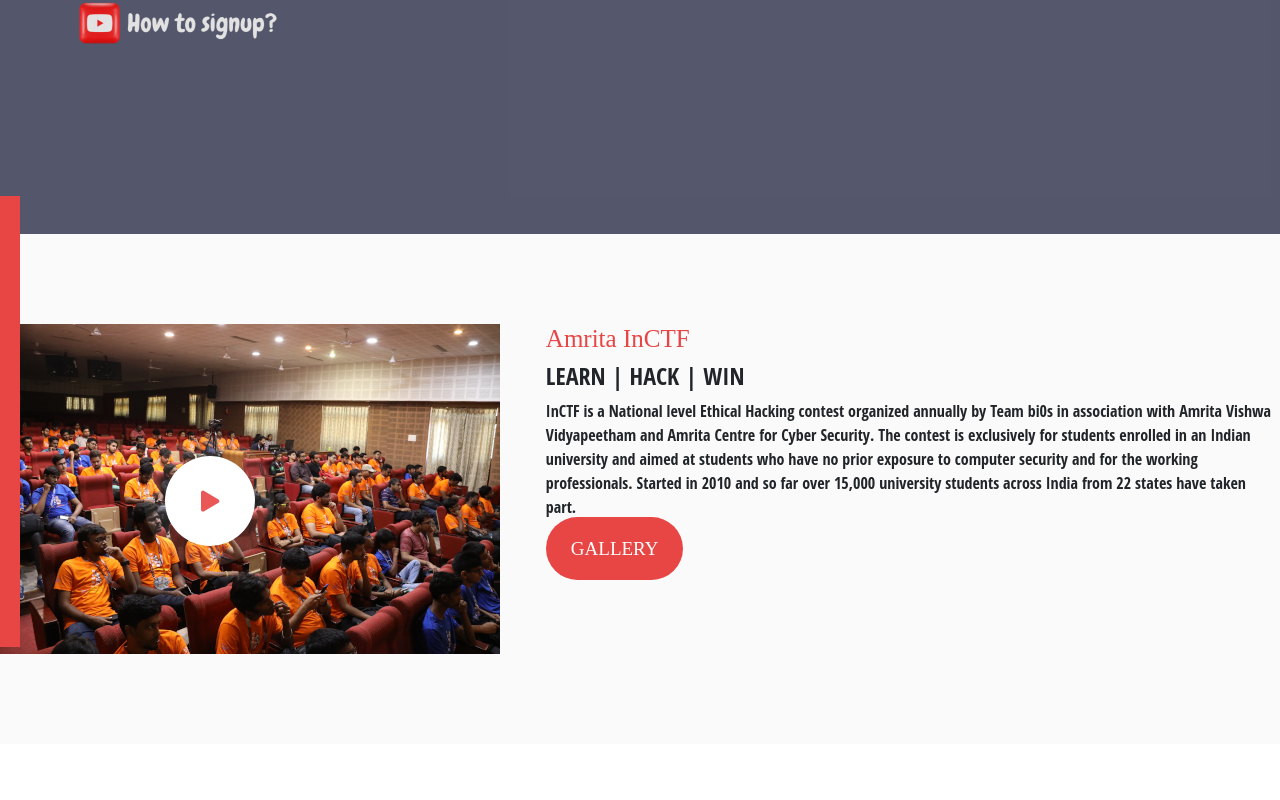
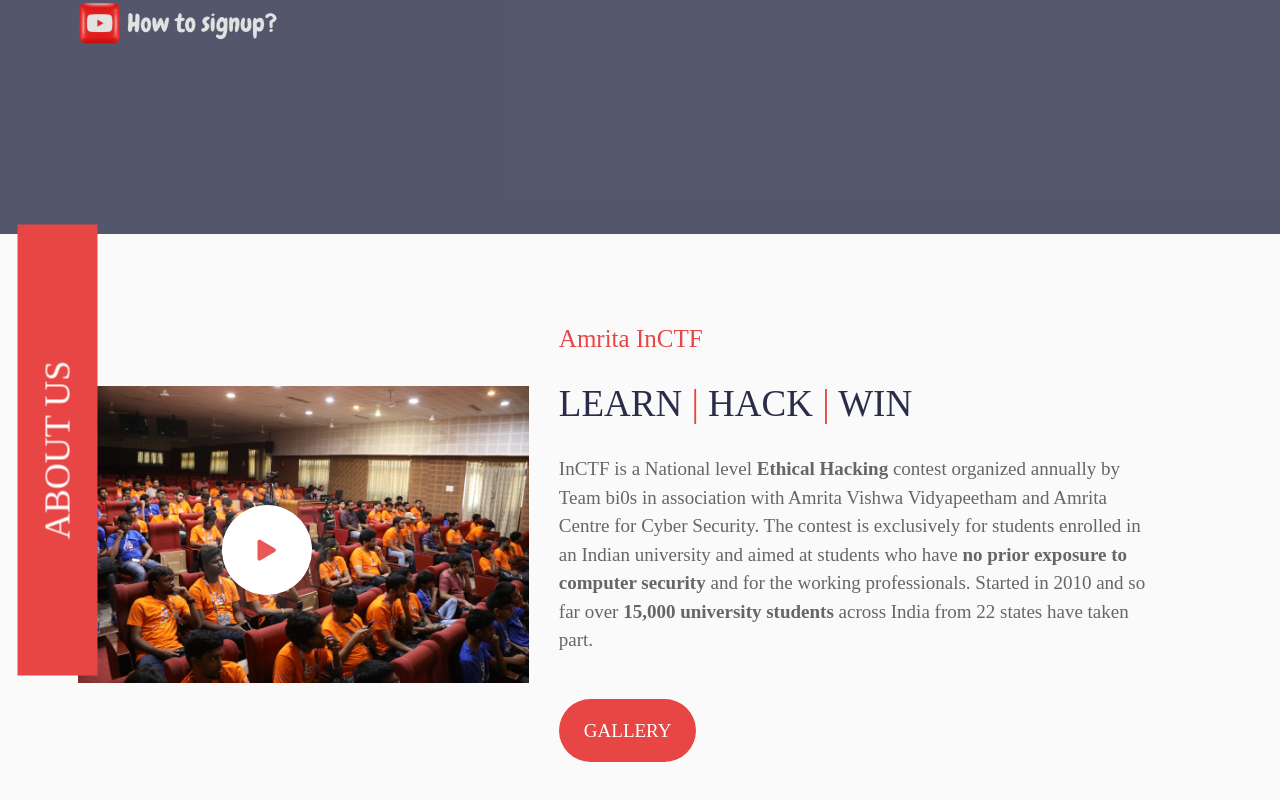
Before and after one commit to Shogil/InCTF-webapp, a React (Create React App) app: page / in a window 1280 px wide. Shown: the part 566-1366 px from the top of the page. Before the commit the page ends 1310 px from the top, so only its background shows below. Built offline with nearby package versions, Linux system fonts and the light colour scheme.

Commit message:
update the about data

```diff
--- a/src/Components/About/About.js
+++ b/src/Components/About/About.js
@@ -7,10 +7,19 @@
     position: relative;
     background: #fafafa;
 
+
 `;
 const CoverWrap = styled.div`
-        .main-img {
+        img {
             position: relative;
+        }
+         img {
+            max-width: 100%;
+        }
+        img {
+            overflow: hidden;
+            border: 0;
+            vertical-align: middle;
         }
         .ai-place {
             -webkit-transform: rotate(-90deg);
@@ -32,6 +41,7 @@
         .ai-place:hover {
             color: white;
         }
+
         @-webkit-keyframes pulse-border {
             0% {
                 -webkit-transform: translateX(-50%) translateY(-50%) translateZ(0) scale(1);
@@ -59,6 +69,7 @@
                 opacity: 0;
             }
         }
+
         .play-btn {
             position: absolute;
             top: 40%;
@@ -104,11 +115,46 @@
             transition: all linear .3s;
             z-index: 0;
         }
-        .about-txt h3 {
+
+        h3 {
             font-size: 25px;
             font-family: bl;
             color: #e84545;
         }
+
+        .about-txt h4 {
+            font-size: 37px;
+            font-family: bb;
+            color: #2a2d48;
+            padding-top: 17px;
+            padding-bottom: 19px;
+            line-height: 49px;
+        }
+
+        .about-txt h4 span {
+            color: #e84545;
+        }
+        .card h5 {
+            font-size: 25px;
+            font-family: 'br';
+            font-weight: bold;
+            color: #e84545;
+        }
+        p {
+            font-size: 19px;
+            color: #666;
+            font-family: br;
+            padding-bottom: 46px;
+            padding-right: 40px;
+        }
+        .card p {
+            font-size: 15px;
+            font-weight: bold;
+            color: #222640;
+            font-family: br;
+            margin-bottom: 8px;
+        }
+
         .about-txt a {
             padding: 21px 25px;
             background: #e84545;
@@ -121,23 +167,28 @@
             -o-transition: all linear .3s;
             transition: all linear .3s;
         }
+
+        .about-txt a:hover {
+            -webkit-box-shadow: 0px 4px 19px 0px #e84545;
+            box-shadow: 0px 4px 19px 0px #e84545;
+        }
+
+        .about-s {
+            padding-top: 70px;
+        }
+
+        h5 {
+            font-size: 27px;
+            font-family: pr;
+            color: #666;
+        }
+
         .about-s span {
             font-size: 19px;
             color: #e84545;
         }
-        .about-s {
-            padding-top: 70px;
-        }
 
-        .about-s h5 {
-            font-size: 27px;
-            font-family: pr;
-            color: #666;
-        }
-        .about-txt a:hover {
-            -webkit-box-shadow: 0px 4px 19px 0px #e84545;
-            box-shadow: 0px 4px 19px 0px #e84545;
-        }
+
 
 `
 
@@ -146,7 +197,8 @@
         <React.Fragment>
             <CoverContainer>
                 <CoverWrap>
-                <div className="row">
+                <div className="container  px-2">
+                <div className="row ">
                     <div class="col-lg-5 col-md-8 m-md-auto col-sm-9 m-sm-auto about-img ">
                         <img className="mb-0  main-img" alt="about-img" style={{ maxHeight: 'auto',float: 'left',  maxWidth: 'auto', width: 'auto' }}
                         src={require('../../images/About/about.jpg').default}/>
@@ -156,12 +208,14 @@
                     </div>
                     <div class="col-lg-7 about-txt">
                         <h3>Amrita InCTF</h3>
-                        <h4>LEARN <span2>|</span2> HACK <span>| </span> WIN </h4>
+                        <h4>LEARN <span>|</span> HACK <span>| </span> WIN </h4>
                         <p>InCTF is a National level <b> Ethical Hacking</b> contest organized annually by Team bi0s in association with Amrita Vishwa Vidyapeetham and Amrita Centre for Cyber Security. The contest is exclusively for students enrolled in an Indian university and aimed at students who have <b> no prior exposure to computer security</b> and for the working professionals. Started in 2010 and so far over <b> 15,000 university students </b>across India from 22 states have taken part.</p>
                         <a href="gallery.html">GALLERY</a>
 
                     </div>
                 </div>
+                </div>
+
                 </CoverWrap>
             </CoverContainer>
 
```
